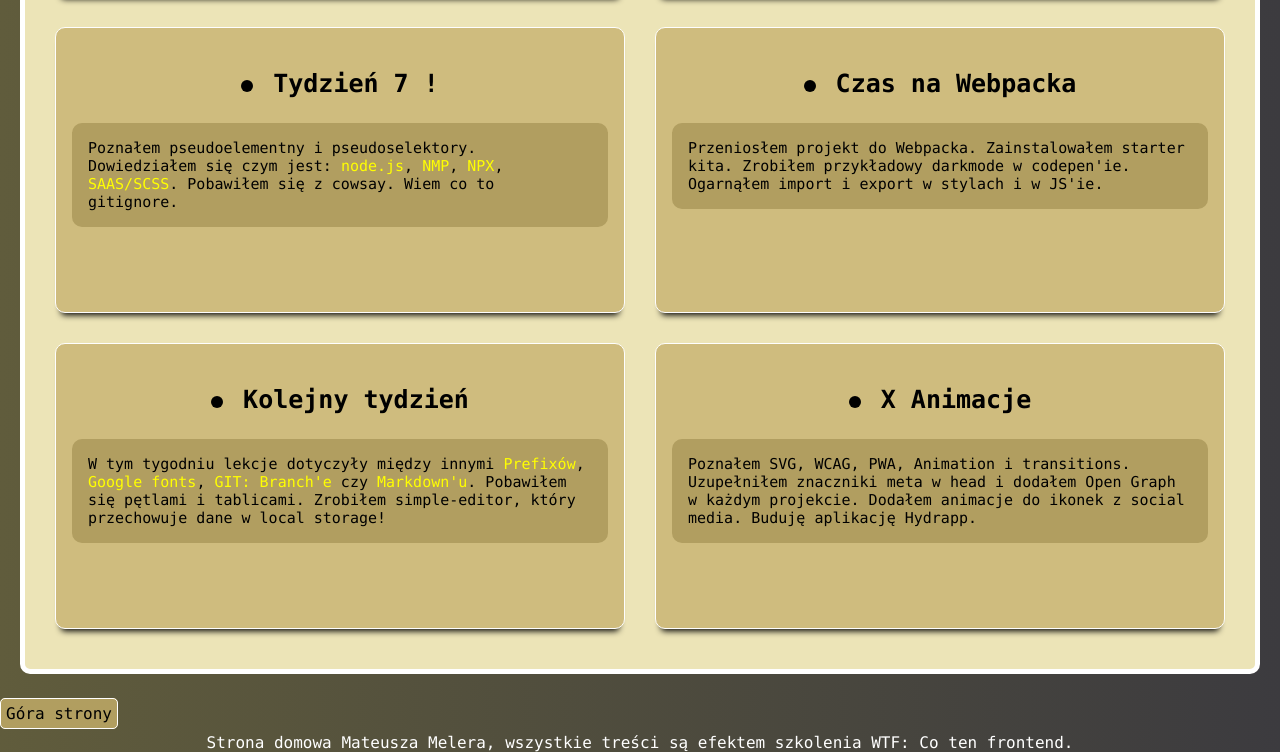
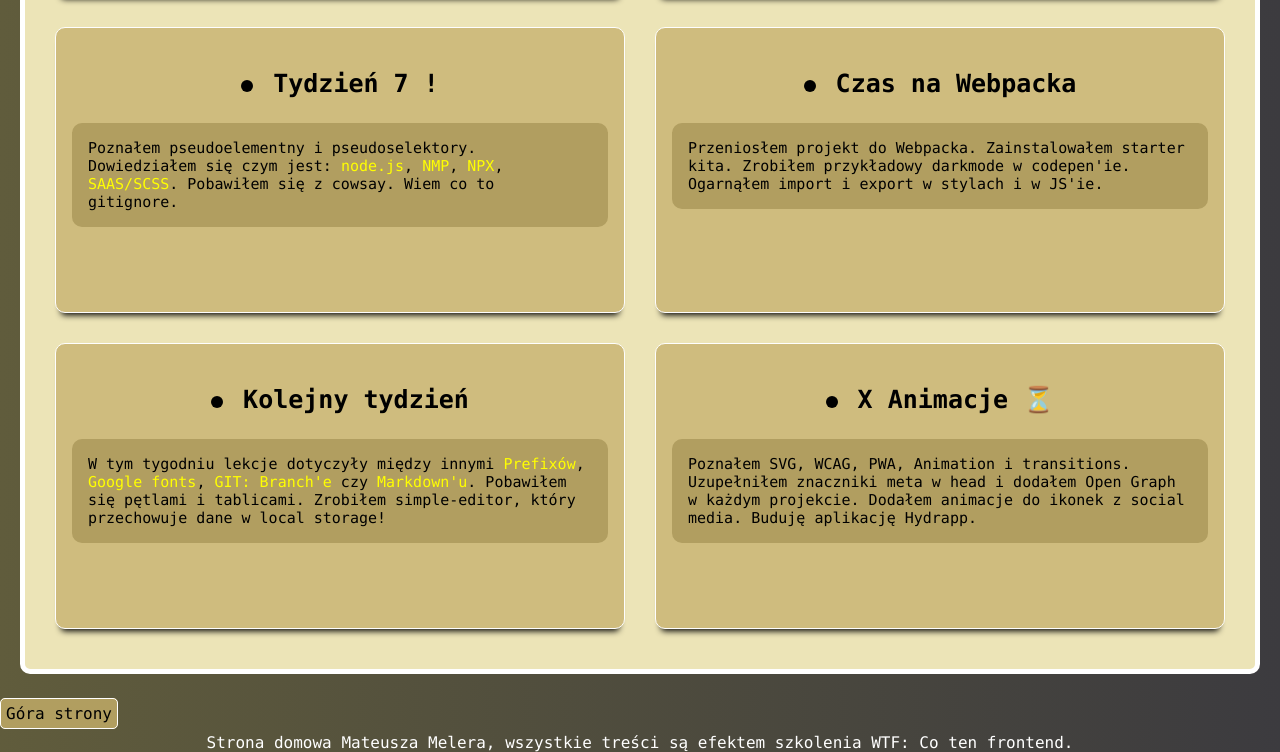
Before and after one commit to Mateusz-Meler/homepage-webpack, a website built with webpack: page src/pages/index.html in a window 1280 px wide. Shown: the part 2155-2907 px from the top of the page. Built offline with nearby package versions, Linux system fonts and the light colour scheme.

Commit message:
adding hourglass animation

```diff
--- a/src/pages/index.html
+++ b/src/pages/index.html
@@ -232,7 +232,7 @@
         </article>
 
         <article class="week-summary">
-          <h3 class="week-summary__title">X Animacje</h3>
+          <h3 class="week-summary__title">X Animacje <span class="hourglass">⏳</span></h3>
           <p class="week-summary__description">
             Poznałem SVG, WCAG, PWA, Animation i transitions. Uzupełniłem znaczniki meta w head i dodałem Open
             Graph w każdym projekcie. Dodałem animacje
--- a/src/scss/main.scss
+++ b/src/scss/main.scss
@@ -6,6 +6,12 @@ html {
 *:before,
 *:after {
   box-sizing: inherit;
+}
+
+@keyframes klepsydra {
+  0% {
+    transform: scale(1.5);
+  }
 }
 
 body {
@@ -62,6 +68,15 @@ footer {
   position: sticky;
   top: 0;
   z-index: 1000;
+}
+
+.hourglass {
+  display: inline-block;
+  animation: klepsydra 1s ease-in-out infinite alternate;
+  transition: transform 500ms ease;
+  &:hover {
+    transform: rotate(180deg);
+  }
 }
 
 .links {
```
Also changed, not shown: src/pages/nauka.html (+1 -1 lines).
